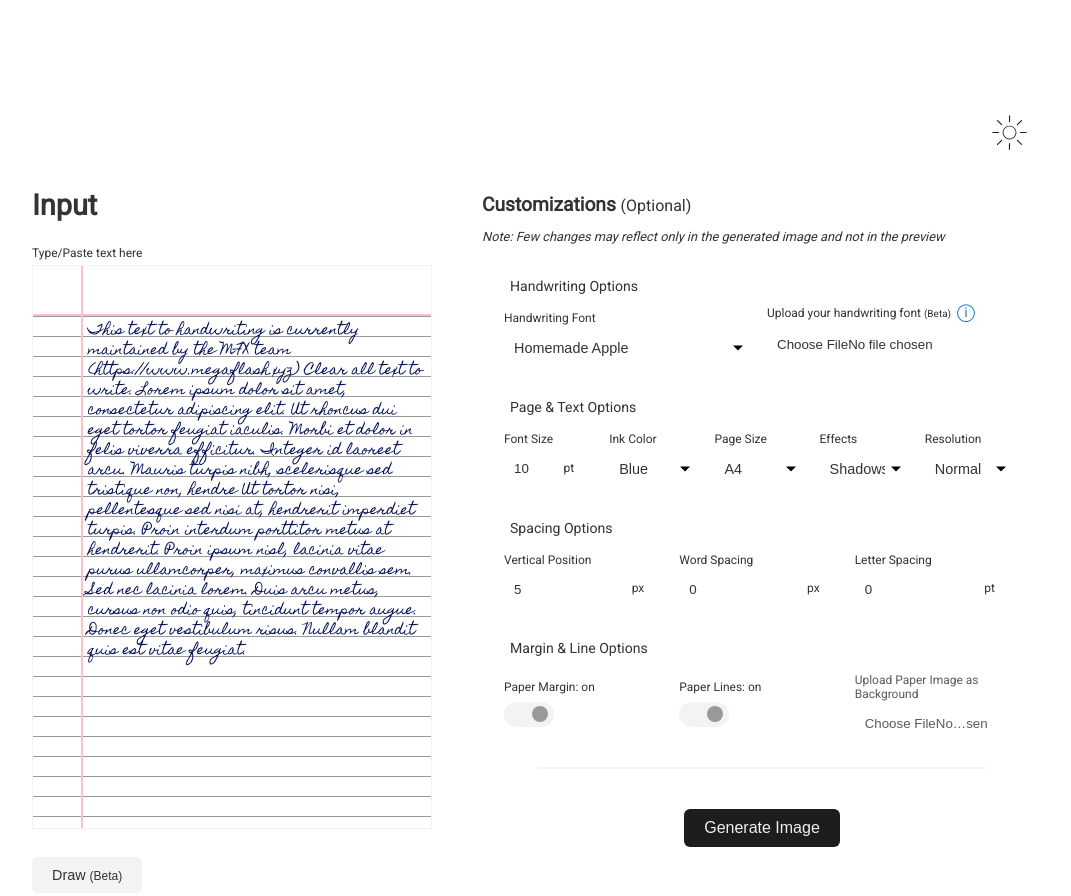
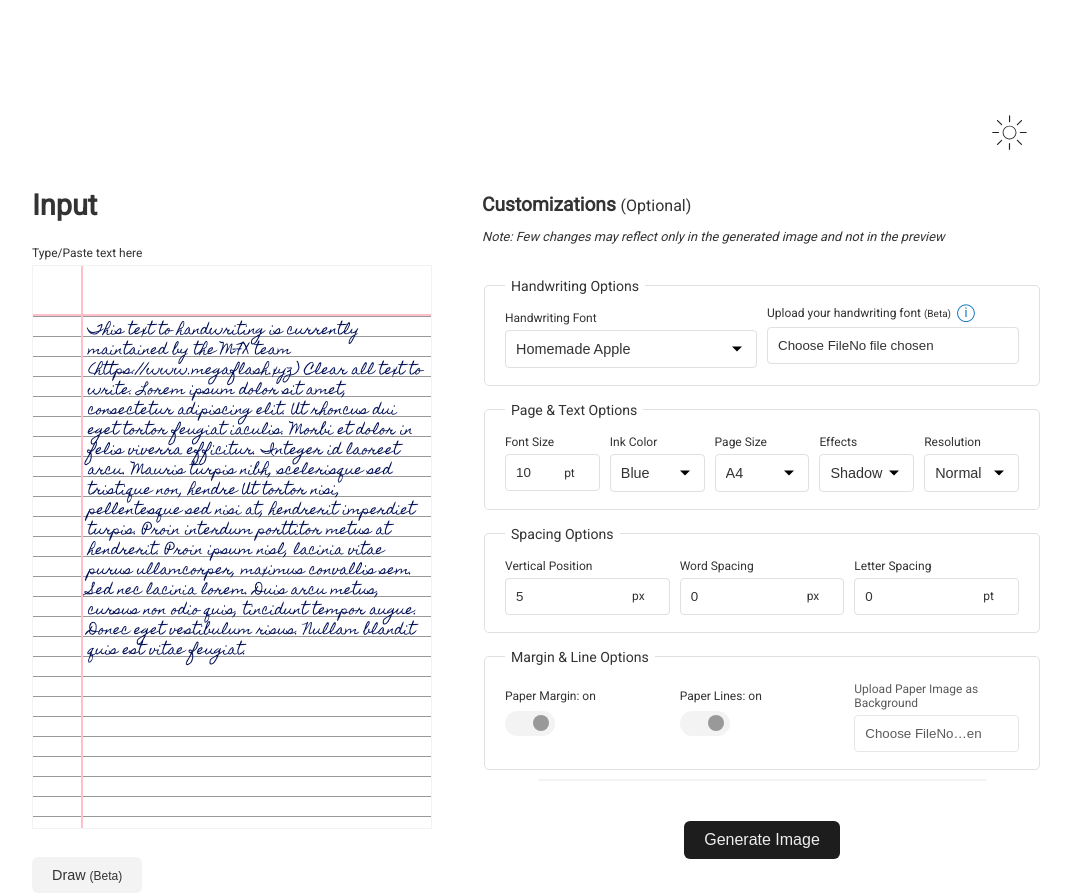
Before and after one commit to TheColdPrince/Text-To-Write, a website with bundled scripts: page index.html in a window 1280 px wide. Shown: the top 896 px of the page, without its empty margins (78-1149 px from the left). Built offline with nearby package versions, Linux system fonts and the light colour scheme; no server answers; a web font is replaced by a local one.

Commit message:
Update index.css

```diff
--- a/css/index.css
+++ b/css/index.css
@@ -13,6 +13,7 @@ body {
   --primary-color: #1a73e8;
   --ink-color: #000f55;
   --label-color: #333;
+  --field-borders: #e0e0e0;
   --primary-button-bg: #1d1d1d;
   --primary-button-color: #eee;
   --font-color-delete: #dc3545;
```
